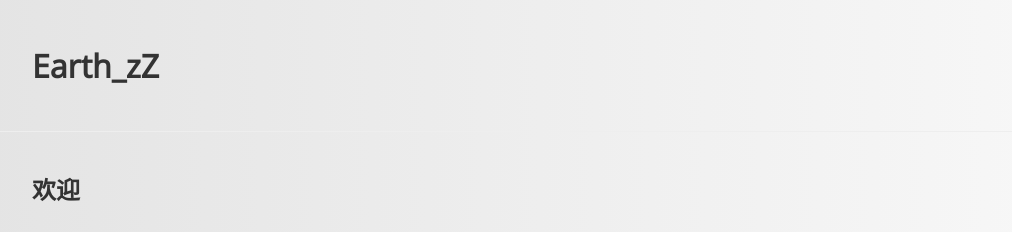
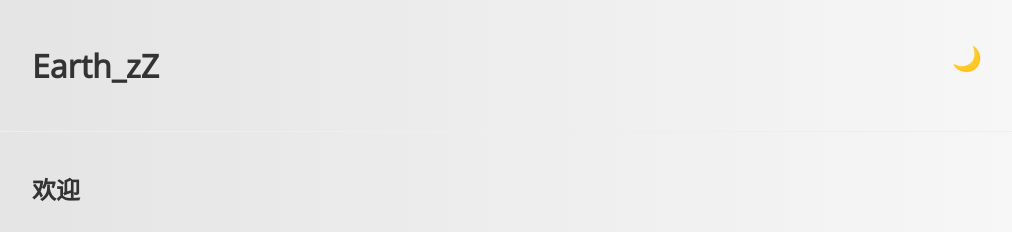
Before and after one commit to earth0718/earth0718.github.io, a Jekyll site: the page built from _posts/2025-04-22-my-first.md, in a window 1280 px wide. Shown: the top 232 px of the page, without its empty margins (128-1140 px from the left). Built offline with Jekyll 4.4.1, drawn with Linux system fonts in a browser that asks for light colours.

Commit message:
feat: Implement ToC, Dark Mode, Back to Top & Fix Hyvor Remnants
This commit introduces several new features to enhance your experience and fixes a lingering issue from a previous Hyvor Talk removal.

New Features:
1.  **Table of Contents (ToC):**
    *   Automatically generates a ToC for posts with h2/h3 headings.
    *   Added to `_layouts/post.html`, with JS logic in `assets/js/toc.js`.
    *   Styled with CSS and integrated with the dark/light theme.
    *   Container is hidden if no relevant headings are present.

2.  **Dark Mode Toggle:**
    *   Allows you to switch between light and dark themes.
    *   Button added to the header in `_layouts/default.html`.
    *   Logic in `assets/js/darkmode.js` handles theme switching and persistence via localStorage.
    *   CSS variables implemented in `assets/css/main.css` for sitewide theming.

3.  **"Back to Top" Button:**
    *   Appears on scroll, allowing you to quickly return to the top.
    *   Added to `_layouts/default.html`, with JS logic in `assets/js/backtotop.js`.
    *   Styled with CSS, theme-aware, and positioned at the bottom-right.

Fixes:
*   **Removed Hyvor Talk Remnants:** Investigated and removed a leftover Liquid conditional block in `_layouts/default.html` that was causing an "Embed temporarily disabled" message.

All new JavaScript includes checks for element existence to prevent console errors. The new features are styled to be consistent with the overall site design and theme.

```diff
--- a/_layouts/default.html
+++ b/_layouts/default.html
@@ -16,6 +16,7 @@
       <a class="site-title" rel="author" href="{{ '/' | relative_url }}">
         {{ site.title | escape }}
       </a>
+      <button id="darkModeToggle" aria-label="Toggle dark mode" style="float: right; background: none; border: none; font-size: 1.5em; cursor: pointer;">🌙</button>
       <!-- 这里可以放头像或导航 -->
     </div>
   </header>
@@ -25,11 +26,6 @@
       {{ content }}
     </div>
 
-    {% comment %}
-      仅在 _posts 下的文章且未主动关闭 comments 时显示 Hyvor Talk
-    {% endcomment %}
-    {% if page.collection == 'posts' and page.comments != false %}
-    {% endif %}
   </main>
 
   <footer class="site-footer">
@@ -37,5 +33,8 @@
       <p>© {{ 'now' | date: '%Y' }} {{ site.title | escape }}. {{ site.description | escape }}</p>
     </div>
   </footer>
+  <script src="{{ '/assets/js/darkmode.js' | relative_url }}" defer></script>
+  <script src="{{ '/assets/js/backtotop.js' | relative_url }}" defer></script>
+  <a href="#" id="backToTopBtn" aria-label="Back to top" title="Go to top">↑</a>
 </body>
 </html>
--- a/_layouts/post.html
+++ b/_layouts/post.html
@@ -2,6 +2,10 @@
 layout: default
 ---
 <div class="post-card">
+  <div id="toc-container">
+    <h2>Table of Contents</h2>
+    <ul id="toc"></ul>
+  </div>
   <article class="post">
 
     <header class="post-header">
@@ -17,4 +21,5 @@ layout: default
     <!-- 文章正文显示区域结束 -->
 
   </article>
+  <script src="{{ '/assets/js/toc.js' | relative_url }}" defer></script>
 </div>
--- a/assets/css/main.css
+++ b/assets/css/main.css
@@ -1,4 +1,25 @@
 @import url('https://fonts.googleapis.com/css2?family=Montserrat:wght@700&family=Open+Sans&display=swap');
+
+:root {
+  --background-color: #fdfdfd;
+  --text-color: #333;
+  --link-color: #007bff;
+  --link-hover-color: #0056b3;
+  --header-bg: transparent;
+  --header-border-color: #eee;
+  --footer-bg: transparent;
+  --footer-border-color: #eee;
+  --footer-text-color: #777;
+  --card-bg: #ffffff;
+  --card-shadow: 0 4px 8px rgba(0,0,0,0.1);
+  --toc-bg: #f8f9fa;
+  --toc-border-color: #e9ecef;
+  --toc-title-color: #495057;
+  --button-bg: #efefef;
+  --button-text: #333;
+  --body-gradient-start: #e2e2e2;
+  --body-gradient-end: #f9f9f9;
+}
 
 /* 添加一些基础样式（强烈建议） */
 body {
@@ -6,12 +27,13 @@ body {
   line-height: 1.6;
   margin: 0;
   padding: 0;
-  color: #333; /* 深灰色文字 */
-  background: linear-gradient(to right, #e2e2e2, #f9f9f9); /* 接近白色的背景 */
+  color: var(--text-color);
+  background: linear-gradient(to right, var(--body-gradient-start), var(--body-gradient-end));
 }
 
 h1, h2, h3, h4, h5, h6 {
   font-family: 'Montserrat', sans-serif;
+  color: var(--text-color); /* Ensure headings also use text-color */
 }
 
 /* 容器样式 */
@@ -23,7 +45,8 @@ h1, h2, h3, h4, h5, h6 {
 
 /* 头部样式 */
 .site-header {
-  border-bottom: 1px solid #eee; /* 头部下方加一条线 */
+  background-color: var(--header-bg);
+  border-bottom: 1px solid var(--header-border-color);
   padding: 20px 0;
 }
 
@@ -32,23 +55,24 @@ h1, h2, h3, h4, h5, h6 {
   font-size: 2em;
   font-weight: bold;
   text-decoration: none;
-  color: #333;
+  color: var(--text-color);
 }
 
 /* 页脚样式 */
 .site-footer {
-  border-top: 1px solid #eee; /* 页脚上方加一条线 */
+  background-color: var(--footer-bg);
+  border-top: 1px solid var(--footer-border-color);
   padding: 20px 0;
   margin-top: 40px;
   font-size: 0.9em;
-  color: #777; /* 浅灰色文字 */
+  color: var(--footer-text-color);
 }
 
 /* Post Card Styles */
 .post-card {
-  background-color: #ffffff;
+  background-color: var(--card-bg);
   border-radius: 8px;
-  box-shadow: 0 4px 8px rgba(0,0,0,0.1);
+  box-shadow: var(--card-shadow);
   margin-bottom: 20px;
   padding: 20px;
 }
@@ -60,10 +84,115 @@ h1, h2, h3, h4, h5, h6 {
 }
 
 .post-content a {
-  color: #007bff;
+  color: var(--link-color);
   text-decoration: none;
 }
 
 .post-content a:hover {
   text-decoration: underline;
+  color: var(--link-hover-color);
 }
+
+/* Table of Contents Styles */
+#toc-container {
+  margin-bottom: 20px;
+  padding: 15px;
+  background-color: var(--toc-bg);
+  border-radius: 8px;
+  border: 1px solid var(--toc-border-color);
+}
+
+#toc-container h2 {
+  margin-top: 0;
+  margin-bottom: 10px;
+  font-size: 1.4em;
+  color: var(--toc-title-color);
+}
+
+#toc {
+  list-style: none;
+  padding-left: 0;
+  margin-bottom: 0; /* Remove default bottom margin from ul */
+}
+
+#toc li a {
+  text-decoration: none;
+  color: var(--link-color);
+  display: block; /* Make the entire area clickable */
+  padding: 5px 0; /* Add some padding for better clickability */
+}
+
+#toc li a:hover {
+  text-decoration: underline;
+  color: var(--link-hover-color);
+}
+
+#toc li.toc-level-2 {
+  padding-left: 20px;
+}
+
+/* Dark Mode Variables */
+body.dark-mode {
+  --background-color: #1a1a1a;
+  --text-color: #e0e0e0;
+  --link-color: #6bb9ff;
+  --link-hover-color: #8bc7ff;
+  --header-bg: #222;
+  --header-border-color: #444;
+  --footer-bg: #222;
+  --footer-border-color: #444;
+  --footer-text-color: #aaa;
+  --card-bg: #2c2c2c;
+  --card-shadow: 0 4px 8px rgba(255,255,255,0.05); /* Lighter shadow for dark bg */
+  --toc-bg: #333;
+  --toc-border-color: #555;
+  --toc-title-color: #ccc;
+  --button-bg: #444;
+  --button-text: #e0e0e0;
+  --body-gradient-start: #121212; /* Darker gradient for dark mode */
+  --body-gradient-end: #1e1e1e;
+}
+
+/* Dark Mode Toggle Button Style */
+#darkModeToggle {
+  background-color: var(--button-bg);
+  color: var(--button-text);
+  border: 1px solid var(--text-color); /* Use text-color for border to ensure visibility */
+  border-radius: 5px;
+  padding: 5px 10px;
+  cursor: pointer;
+  font-size: 1em; /* Adjusted from inline style for consistency */
+  float: right; /* Retain float from inline style */
+  /* Remove other inline styles if they are handled here or by variables */
+}
+
+/* Ensure the button icon in the header also uses the correct color */
+.site-header #darkModeToggle {
+    color: var(--text-color); /* Match general text color in header */
+    border-color: var(--text-color); /* Match general text color for border */
+    background-color: transparent; /* Make background transparent like site-title */
+}
+
+/* Back to Top Button Styles */
+#backToTopBtn {
+  display: none; /* Hidden by default, JS will manage visibility */
+  position: fixed;
+  bottom: 20px;
+  right: 20px;
+  z-index: 99;
+  border: none;
+  outline: none;
+  background-color: var(--button-bg); /* Use theme variable */
+  color: var(--button-text); /* Use theme variable */
+  cursor: pointer;
+  padding: 10px 15px;
+  border-radius: 50%; /* Makes it round */
+  font-size: 18px;
+  box-shadow: 0 2px 5px rgba(0,0,0,0.2);
+  transition: opacity 0.3s, visibility 0.3s; /* For smooth show/hide if using opacity */
+}
+
+#backToTopBtn:hover {
+  background-color: var(--link-color); /* Use theme variable for hover background */
+  color: var(--card-bg); /* Use a contrasting color, like card background for text */
+}
--- /dev/null
+++ b/assets/js/backtotop.js
@@ -0,0 +1,25 @@
+document.addEventListener('DOMContentLoaded', function () {
+  const backToTopBtn = document.getElementById('backToTopBtn');
+
+  if (!backToTopBtn) {
+    return; // Exit if the button isn't found
+  }
+
+  // Show or hide the button based on scroll position
+  window.addEventListener('scroll', function () {
+    if (window.pageYOffset > 300 || document.documentElement.scrollTop > 300) {
+      backToTopBtn.style.display = 'block';
+    } else {
+      backToTopBtn.style.display = 'none';
+    }
+  });
+
+  // Scroll to top when the button is clicked
+  backToTopBtn.addEventListener('click', function (event) {
+    event.preventDefault(); // Prevent default anchor behavior
+    window.scrollTo({
+      top: 0,
+      behavior: 'smooth'
+    });
+  });
+});
--- /dev/null
+++ b/assets/js/darkmode.js
@@ -0,0 +1,35 @@
+document.addEventListener('DOMContentLoaded', function () {
+  const darkModeToggle = document.getElementById('darkModeToggle');
+  const body = document.body;
+
+  // Function to apply the theme
+  function applyTheme(theme) {
+    if (theme === 'dark') {
+      body.classList.add('dark-mode');
+      darkModeToggle.textContent = '☀️'; // Sun icon for dark mode
+      localStorage.setItem('theme', 'dark');
+    } else {
+      body.classList.remove('dark-mode');
+      darkModeToggle.textContent = '🌙'; // Moon icon for light mode
+      localStorage.setItem('theme', 'light');
+    }
+  }
+
+  // Event listener for the toggle button
+  darkModeToggle.addEventListener('click', function () {
+    const currentTheme = localStorage.getItem('theme');
+    if (currentTheme === 'dark') {
+      applyTheme('light');
+    } else {
+      applyTheme('dark');
+    }
+  });
+
+  // Load saved preference or default to light mode
+  const savedTheme = localStorage.getItem('theme');
+  if (savedTheme) {
+    applyTheme(savedTheme);
+  } else {
+    applyTheme('light'); // Default to light mode
+  }
+});
```
Also changed, not shown: assets/js/toc.js (added, +42 -0 lines).
